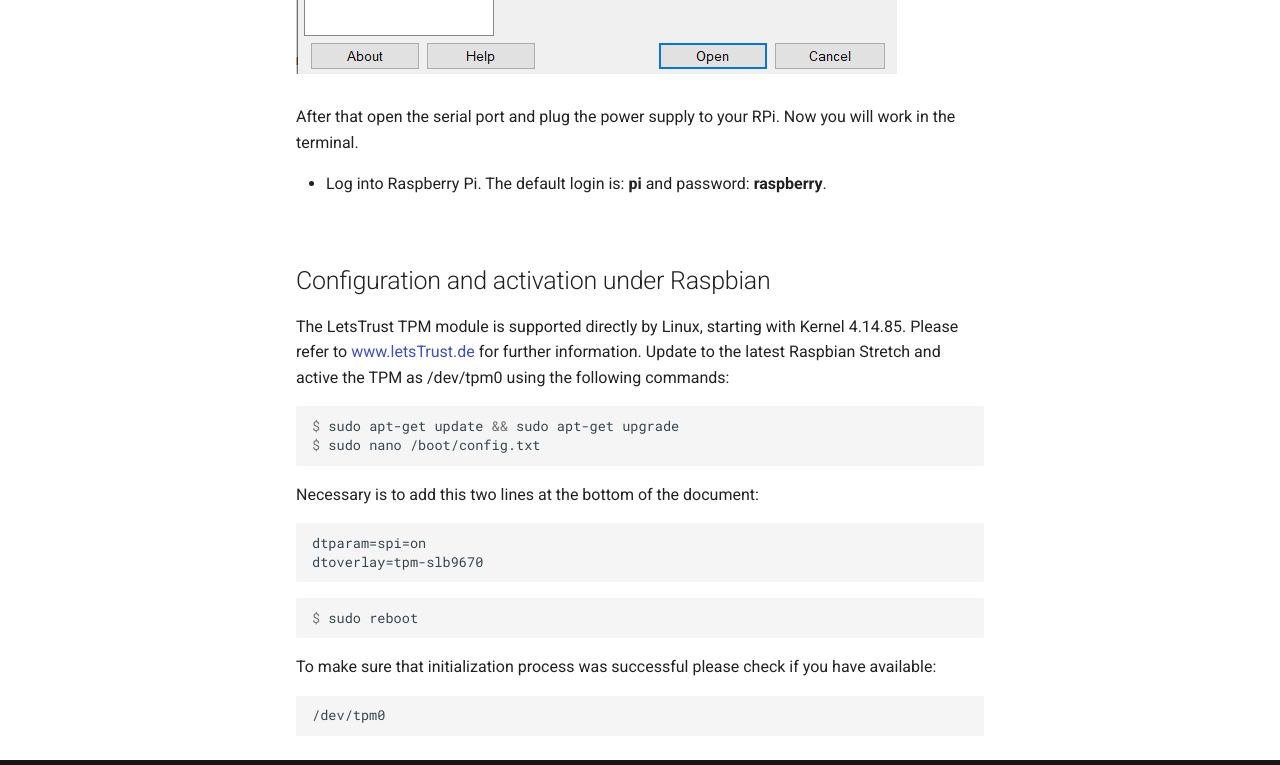
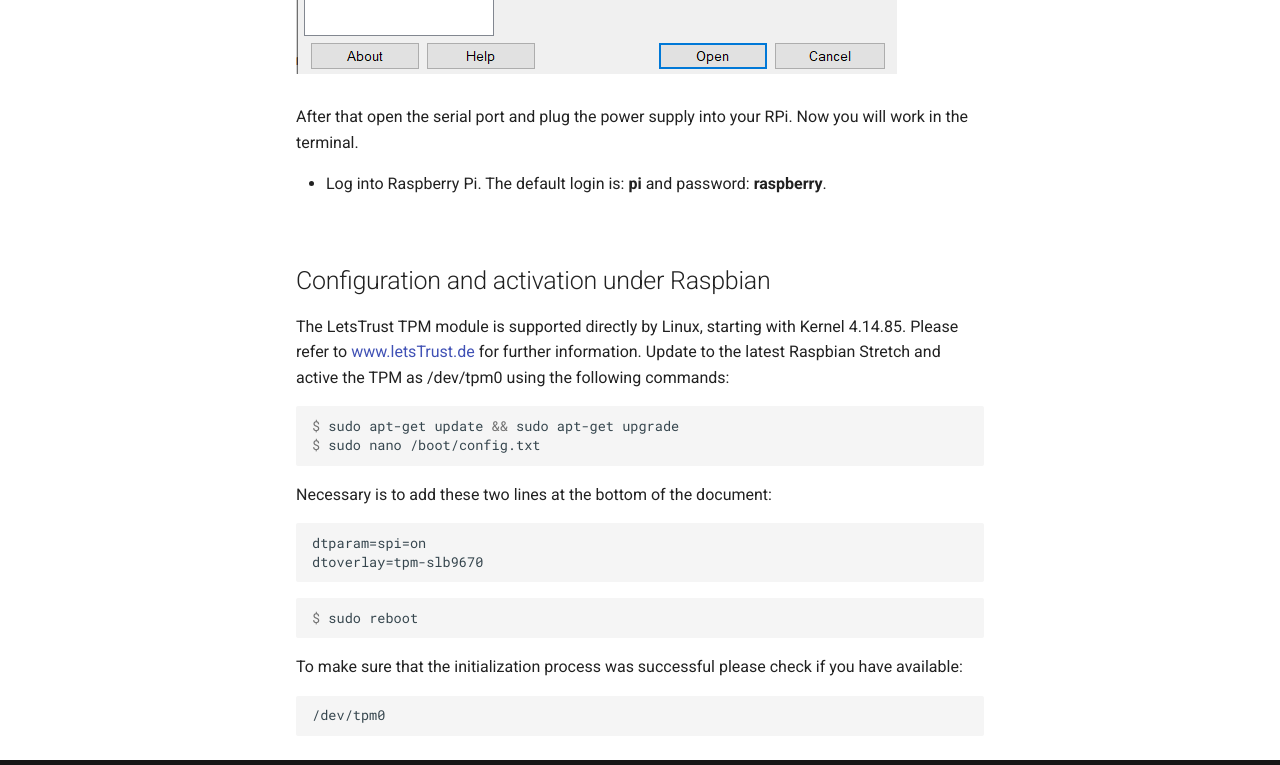
Before and after one commit to lpn-plant/lpntpm-docs, an MkDocs documentation site: the page built from docs/rpi_connection.md, in a window 1280 px wide and 1400 px high, scrolled down 2055 px. Shown: the part 596-1361 px from the top of the window. Built offline with MkDocs 1.6.1 and Material for MkDocs 9.7.7, drawn with Linux system fonts in a browser that asks for light colours; some of the changed text lies outside the part shown.

Commit message:
rpi.md: grammarly check

````diff
--- a/docs/rpi_connection.md
+++ b/docs/rpi_connection.md
@@ -15,8 +15,8 @@
 
 ## Guide
 
-* First step is Raspberry Pi OS installation using [Imager](https://www.
-raspberrypi.com/software/) program. <br />Pleas choose: **Download for Windows**
+* The first step is Raspberry Pi OS installation using [Imager](https://www.
+raspberrypi.com/software/) program. <br />Please choose: **Download for Windows**
 <br />
 
 * Please download the OS: [RPI OS](https://downloads.raspberrypi.org/raspios_
@@ -31,7 +31,8 @@
 ```txt
 enable_uart=1
 ```
-*Recommended is to add above line at the bottom of config.txt file.* <br />
+*Recommended is to add the above line at the bottom of the config.txt file.*
+<br />
 <br />
 
 * After that plug uSD card into the Raspberry Pi socket. Make sure that your
@@ -50,7 +51,7 @@
 ![puTTY](images/putty2.png)
 
 
-After that open the serial port and plug the power supply to your RPi. Now you
+After that open the serial port and plug the power supply into your RPi. Now you
 will work in the terminal.
 
 * Log into Raspberry Pi. The default login is: **pi** and password:
@@ -65,7 +66,7 @@
 $ sudo apt-get update && sudo apt-get upgrade
 $ sudo nano /boot/config.txt
 ```
-Necessary is to add this two lines at the bottom of the document:
+Necessary is to add these two lines at the bottom of the document:
 
 ```txt
 dtparam=spi=on
@@ -74,8 +75,8 @@
 ```console
 $ sudo reboot
 ```
-To make sure that initialization process was successful please check if you have
- available:
+To make sure that the initialization process was successful please check if you
+have available:
 ```txt
 /dev/tpm0
 ```
````
Also changed, not shown: other parts of docs/rpi_connection.md (+1 -1 lines), docs/rpi.md (+11 -10 lines), docs/rpi_faq.md (+4 -4 lines).
